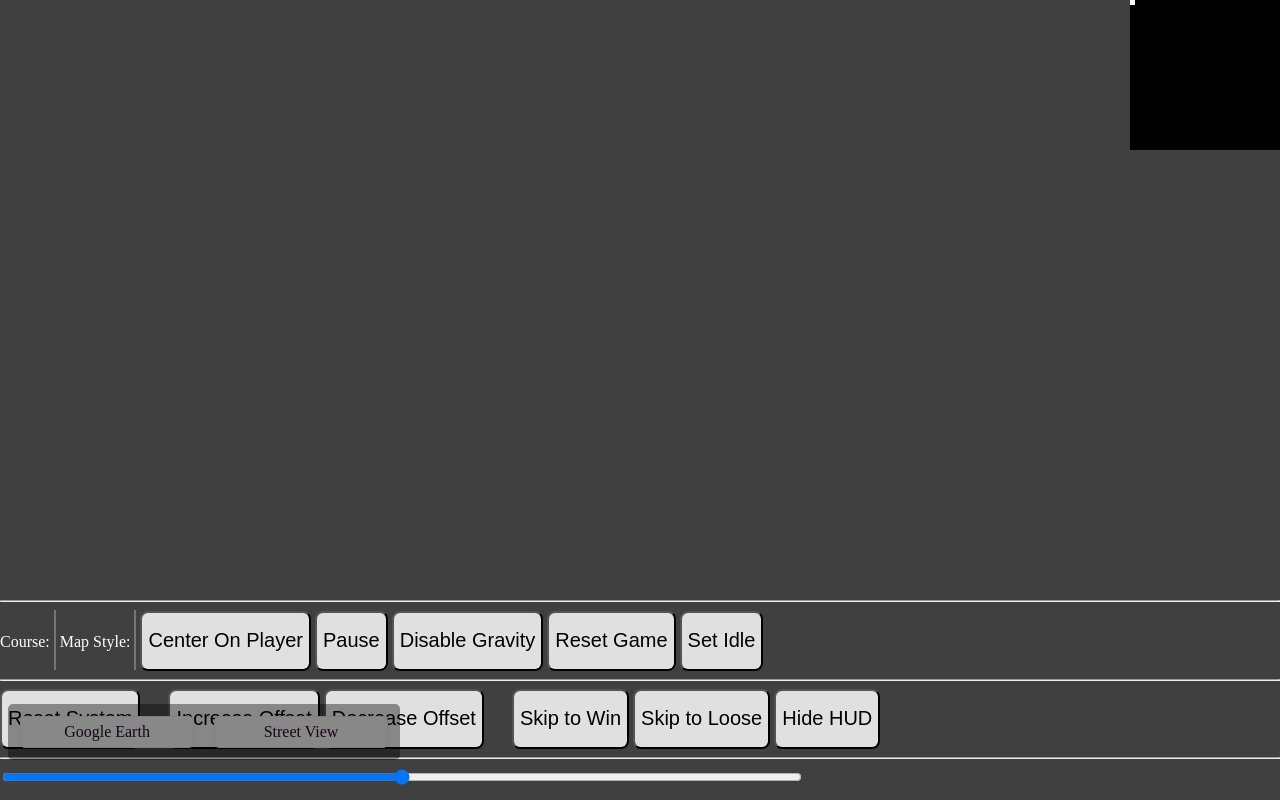
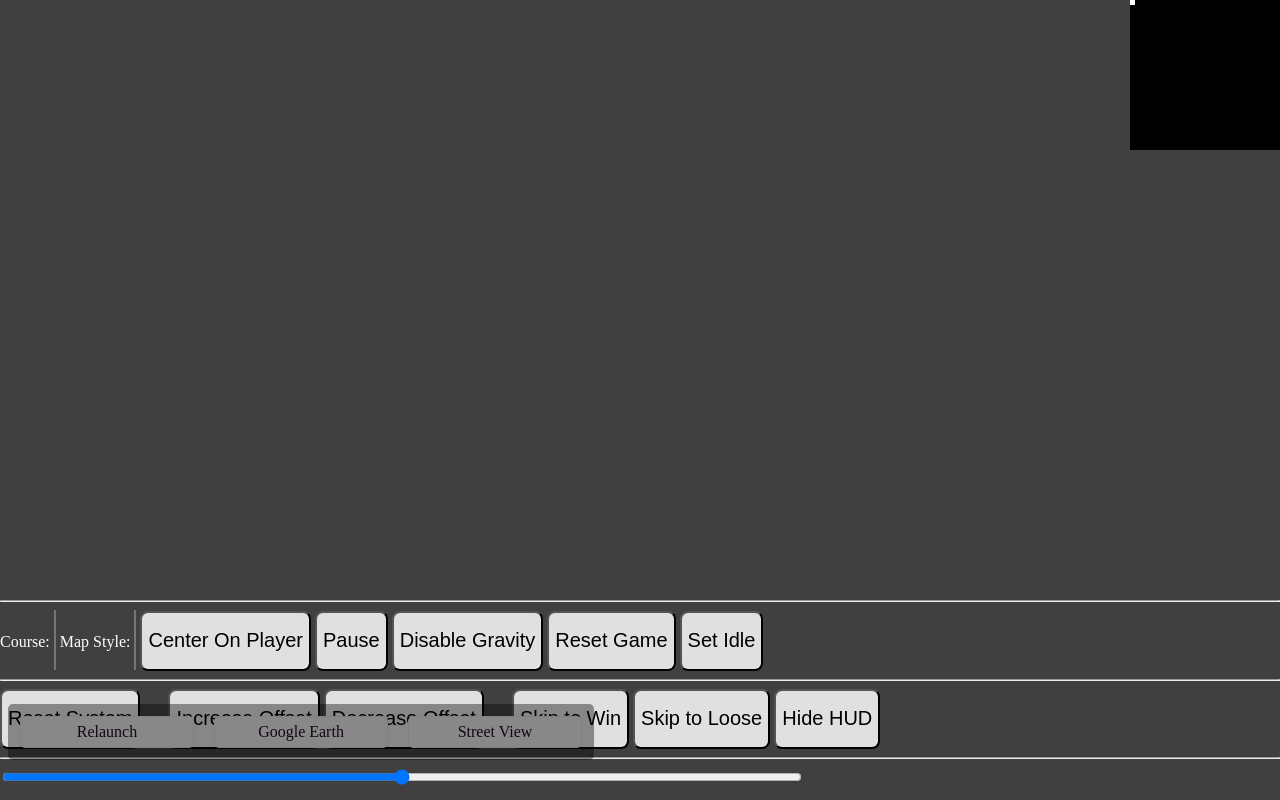
Before and after one commit to Instrument/map-dive, a website: page control/index.html in a window 1280 px wide. Drawn offline with Linux system fonts and the light colour scheme; some packages are replaced by stand-ins of ours.

Commit message:
include standard "Relaunch" button

```diff
--- a/control/index.html
+++ b/control/index.html
@@ -271,6 +271,7 @@
 	<!-- Liquid Galaxy buttons -->
 	<div id="relauncher-box">
 		<ul id="relauncher-list">
+			<li onclick="relaunchTo('mapsdive');">Relaunch</li>
 			<li onclick="relaunchTo('earth');">Google Earth</li>
 			<li onclick="relaunchTo('peruse');">Street View</li>
 		</ul>
```
